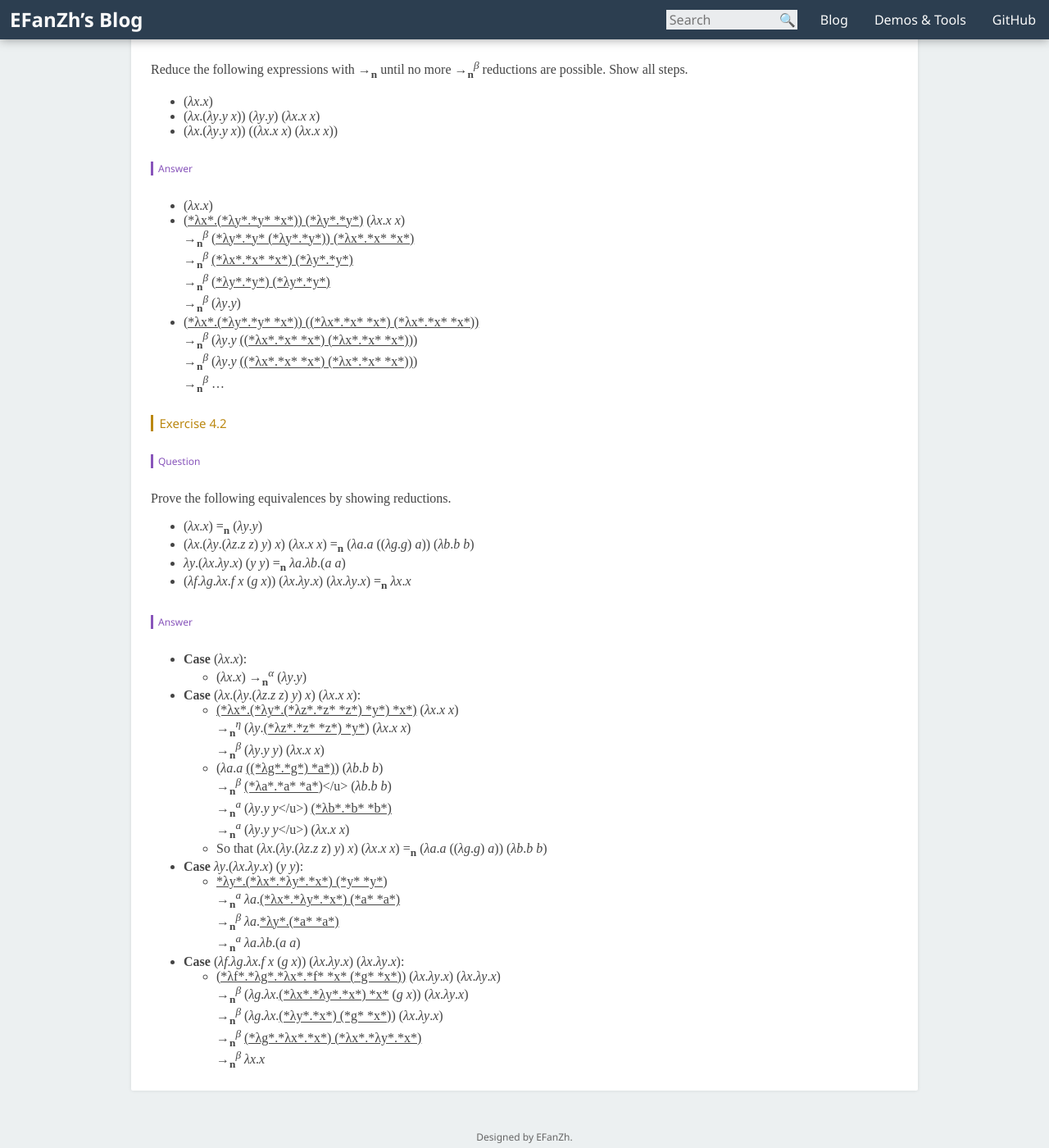
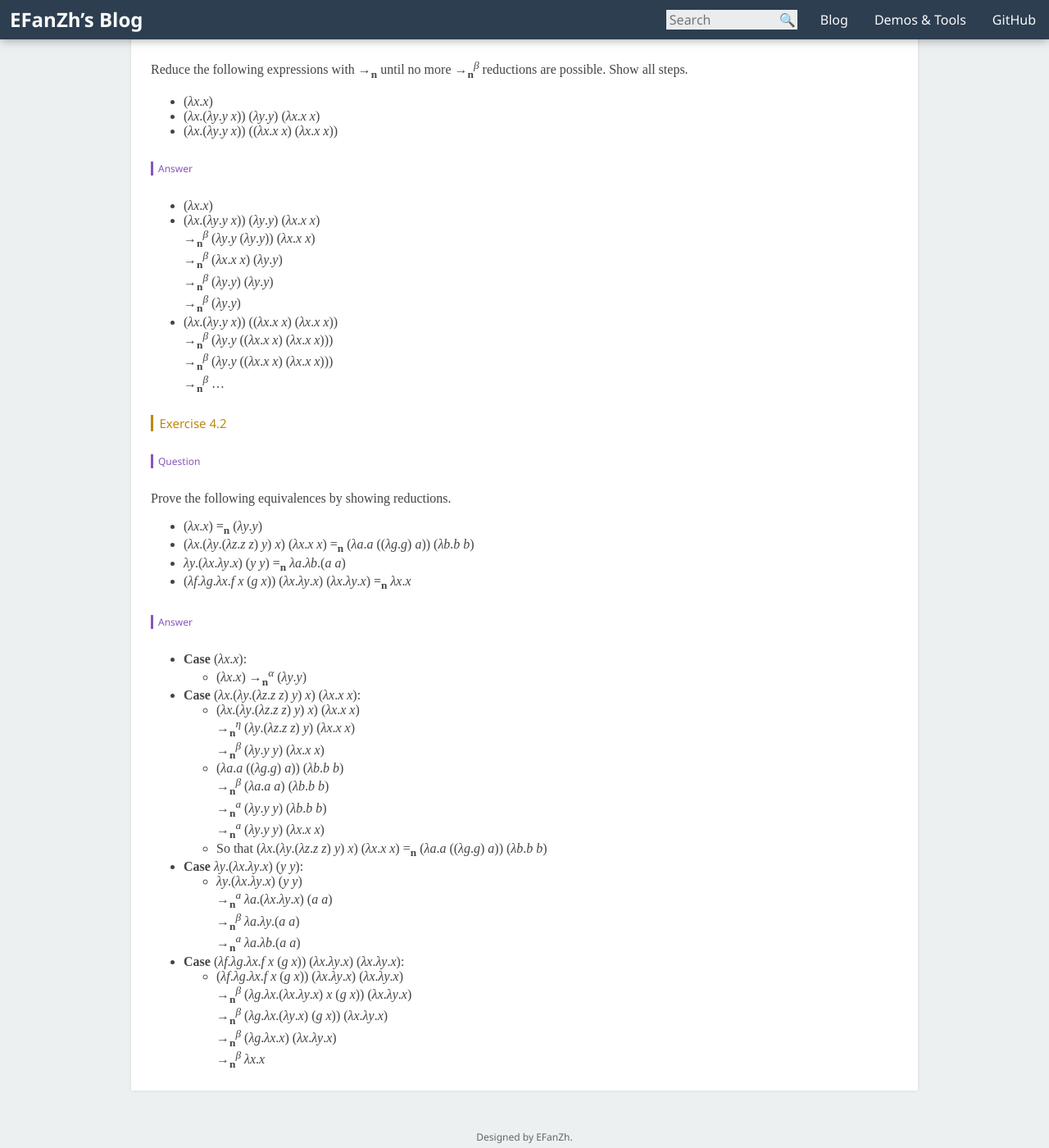
Before and after one commit to fuzeyi/efanzh.github.io, a Jekyll site: the page built from _posts/2016-06-04-programming-languages-and-lambda-calculi-exercises.md, in a window 1280 px wide and 1400 px high, scrolled down 10892 px. Shown: the whole window at 82% size. Built offline with Jekyll 4.4.1, drawn with Linux system fonts in a browser that asks for light colours.

Commit message:
Remove underlines for now because it breaks styling

```diff
--- a/_posts/2016-06-04-programming-languages-and-lambda-calculi-exercises.md
+++ b/_posts/2016-06-04-programming-languages-and-lambda-calculi-exercises.md
@@ -472,14 +472,14 @@
 ###### Answer
 
 - (*λx*.*x*)
-- <u>(*λx*.(*λy*.*y* *x*)) (*λy*.*y*)</u> (*λx*.*x* *x*) \\
-    →<sub>**n**</sub><sup>*β*</sup> <u>(*λy*.*y* (*λy*.*y*)) (*λx*.*x* *x*)</u> \\
-    →<sub>**n**</sub><sup>*β*</sup> <u>(*λx*.*x* *x*) (*λy*.*y*)</u> \\
-    →<sub>**n**</sub><sup>*β*</sup> <u>(*λy*.*y*) (*λy*.*y*)</u> \\
+- (*λx*.(*λy*.*y* *x*)) (*λy*.*y*) (*λx*.*x* *x*) \\
+    →<sub>**n**</sub><sup>*β*</sup> (*λy*.*y* (*λy*.*y*)) (*λx*.*x* *x*) \\
+    →<sub>**n**</sub><sup>*β*</sup> (*λx*.*x* *x*) (*λy*.*y*) \\
+    →<sub>**n**</sub><sup>*β*</sup> (*λy*.*y*) (*λy*.*y*) \\
     →<sub>**n**</sub><sup>*β*</sup> (*λy*.*y*)
-- <u>(*λx*.(*λy*.*y* *x*)) ((*λx*.*x* *x*) (*λx*.*x* *x*))</u> \\
-    →<sub>**n**</sub><sup>*β*</sup> (*λy*.*y* <u>((*λx*.*x* *x*) (*λx*.*x* *x*))</u>) \\
-    →<sub>**n**</sub><sup>*β*</sup> (*λy*.*y* <u>((*λx*.*x* *x*) (*λx*.*x* *x*))</u>) \\
+- (*λx*.(*λy*.*y* *x*)) ((*λx*.*x* *x*) (*λx*.*x* *x*)) \\
+    →<sub>**n**</sub><sup>*β*</sup> (*λy*.*y* ((*λx*.*x* *x*) (*λx*.*x* *x*))) \\
+    →<sub>**n**</sub><sup>*β*</sup> (*λy*.*y* ((*λx*.*x* *x*) (*λx*.*x* *x*))) \\
     →<sub>**n**</sub><sup>*β*</sup> …
 
 ##### Exercise 4.2
@@ -498,23 +498,23 @@
 - **Case** (*λx*.*x*):
     - (*λx*.*x*) →<sub>**n**</sub><sup>*α*</sup> (*λy*.*y*)
 - **Case** (*λx*.(*λy*.(*λz*.*z* *z*) *y*) *x*) (*λx*.*x* *x*):
-    - <u>(*λx*.(*λy*.(*λz*.*z* *z*) *y*) *x*)</u> (*λx*.*x* *x*) \\
-        →<sub>**n**</sub><sup>*η*</sup> (*λy*.<u>(*λz*.*z* *z*) *y*</u>) (*λx*.*x* *x*) \\
+    - (*λx*.(*λy*.(*λz*.*z* *z*) *y*) *x*) (*λx*.*x* *x*) \\
+        →<sub>**n**</sub><sup>*η*</sup> (*λy*.(*λz*.*z* *z*) *y*) (*λx*.*x* *x*) \\
         →<sub>**n**</sub><sup>*β*</sup> (*λy*.*y* *y*) (*λx*.*x* *x*)
-    - (*λa*.*a* <u>((*λg*.*g*) *a*)</u>) (*λb*.*b* *b*) \\
-        →<sub>**n**</sub><sup>*β*</sup> <u>(*λa*.*a* *a*</u>)</u> (*λb*.*b* *b*) \\
-        →<sub>**n**</sub><sup>*a*</sup> (*λy*.*y* *y*</u>) <u>(*λb*.*b* *b*)</u> \\
-        →<sub>**n**</sub><sup>*a*</sup> (*λy*.*y* *y*</u>) (*λx*.*x* *x*)
+    - (*λa*.*a* ((*λg*.*g*) *a*)) (*λb*.*b* *b*) \\
+        →<sub>**n**</sub><sup>*β*</sup> (*λa*.*a* *a*) (*λb*.*b* *b*) \\
+        →<sub>**n**</sub><sup>*a*</sup> (*λy*.*y* *y*) (*λb*.*b* *b*) \\
+        →<sub>**n**</sub><sup>*a*</sup> (*λy*.*y* *y*) (*λx*.*x* *x*)
     - So that (*λx*.(*λy*.(*λz*.*z* *z*) *y*) *x*) (*λx*.*x* *x*)
         =<sub>**n**</sub> (*λa*.*a* ((*λg*.*g*) *a*)) (*λb*.*b* *b*)
 - **Case** *λy*.(*λx*.*λy*.*x*) (*y* *y*):
-    - <u>*λy*.(*λx*.*λy*.*x*) (*y* *y*</u>) \\
-        →<sub>**n**</sub><sup>*a*</sup> *λa*.<u>(*λx*.*λy*.*x*) (*a* *a*)</u> \\
-        →<sub>**n**</sub><sup>*β*</sup> *λa*.<u>*λy*.(*a* *a*)</u> \\
+    - *λy*.(*λx*.*λy*.*x*) (*y* *y*) \\
+        →<sub>**n**</sub><sup>*a*</sup> *λa*.(*λx*.*λy*.*x*) (*a* *a*) \\
+        →<sub>**n**</sub><sup>*β*</sup> *λa*.*λy*.(*a* *a*) \\
         →<sub>**n**</sub><sup>*a*</sup> *λa*.*λb*.(*a* *a*)
 - **Case** (*λf*.*λg*.*λx*.*f* *x* (*g* *x*)) (*λx*.*λy*.*x*) (*λx*.*λy*.*x*):
-    - <u>(*λf*.*λg*.*λx*.*f* *x* (*g* *x*))</u> (*λx*.*λy*.*x*) (*λx*.*λy*.*x*) \\
-        →<sub>**n**</sub><sup>*β*</sup> (*λg*.*λx*.<u>(*λx*.*λy*.*x*) *x*</u> (*g* *x*)) (*λx*.*λy*.*x*) \\
-        →<sub>**n**</sub><sup>*β*</sup> (*λg*.*λx*.<u>(*λy*.*x*) (*g* *x*)</u>) (*λx*.*λy*.*x*) \\
-        →<sub>**n**</sub><sup>*β*</sup> <u>(*λg*.*λx*.*x*) (*λx*.*λy*.*x*)</u> \\
+    - (*λf*.*λg*.*λx*.*f* *x* (*g* *x*)) (*λx*.*λy*.*x*) (*λx*.*λy*.*x*) \\
+        →<sub>**n**</sub><sup>*β*</sup> (*λg*.*λx*.(*λx*.*λy*.*x*) *x* (*g* *x*)) (*λx*.*λy*.*x*) \\
+        →<sub>**n**</sub><sup>*β*</sup> (*λg*.*λx*.(*λy*.*x*) (*g* *x*)) (*λx*.*λy*.*x*) \\
+        →<sub>**n**</sub><sup>*β*</sup> (*λg*.*λx*.*x*) (*λx*.*λy*.*x*) \\
         →<sub>**n**</sub><sup>*β*</sup> *λx*.*x*
```
